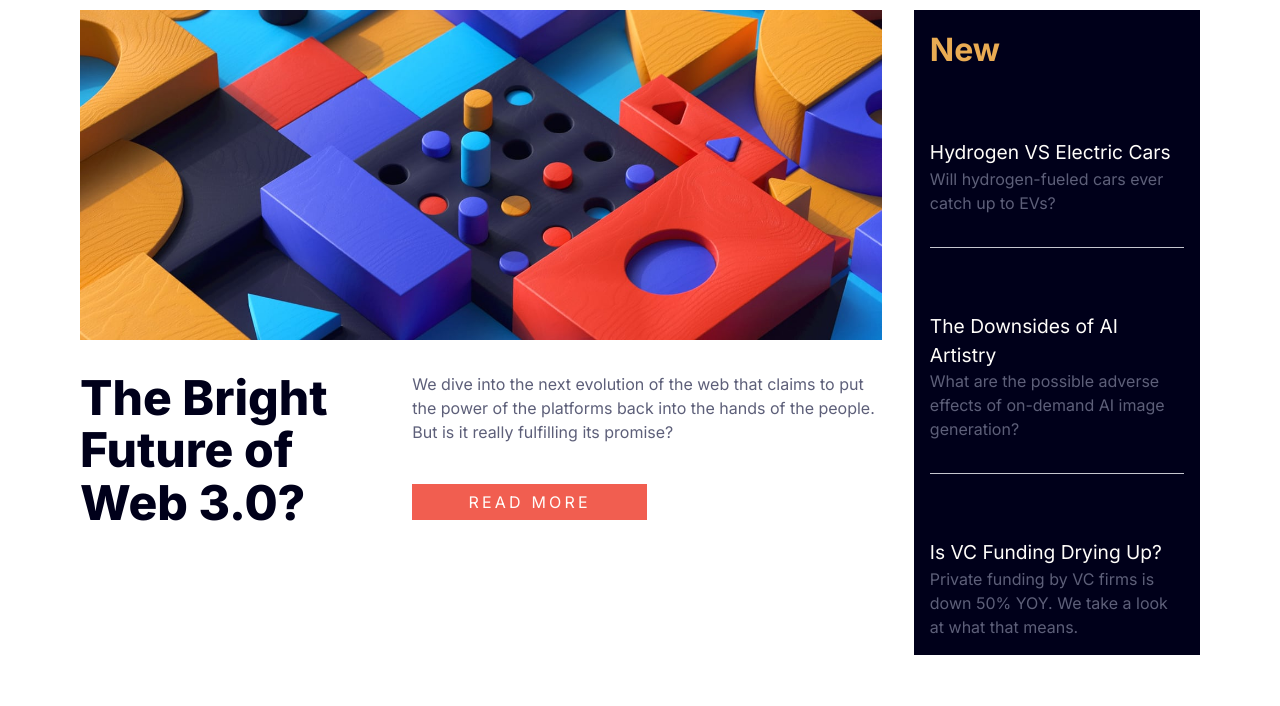
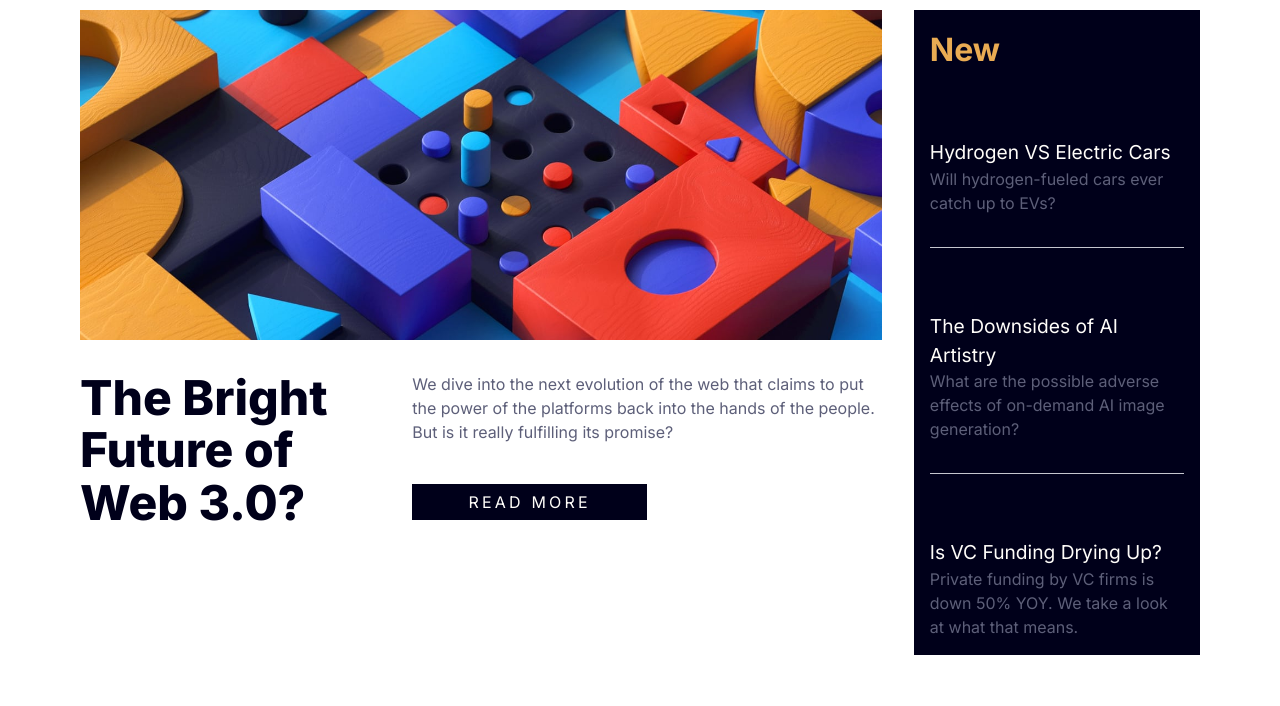
Before and after one commit to SujatLuitel/news-homepage-main, a plain HTML site: page index.html in a window 1280 px wide. In both pictures the pointer is over the button "READ MORE". Shown: the part 94-800 px from the top of the page. Drawn offline with Linux system fonts and the light colour scheme.

Commit message:
Update style.css

```diff
--- a/style.css
+++ b/style.css
@@ -151,6 +151,10 @@ main{
   border: none;
   padding: .4em 1.5em;
   letter-spacing: .2rem;
+}
+.description-paragraph button:hover{
+  cursor: pointer;
+  background-color: var(--clr-Very-dark-blue);
 }
 
 
```
